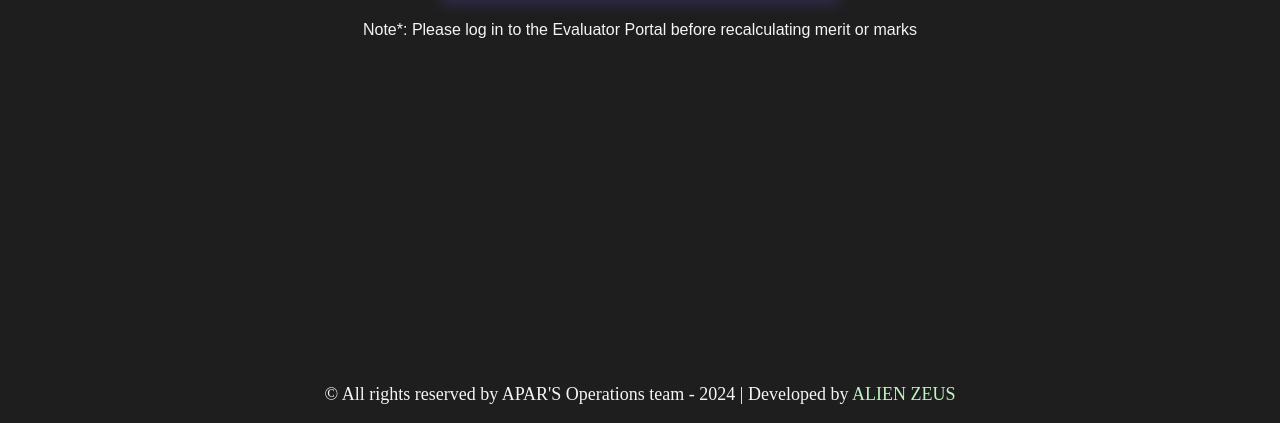
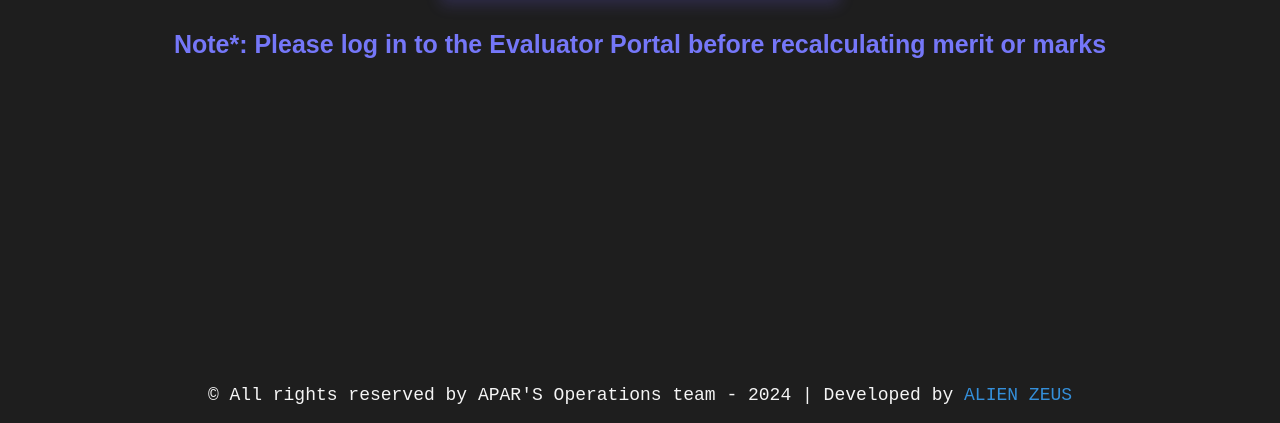
Before and after one commit to alienzeus/operations, a plain HTML site: page mark-recal.html in a window 1280 px wide. Shown: the part 377-800 px from the top of the page. Drawn offline with Linux system fonts and the light colour scheme.

Commit message:
Add files via upload

```diff
--- a/style.css
+++ b/style.css
@@ -79,8 +79,16 @@ body.dark-mode {
     text-decoration: underline;
 }
 
+p.note {
+    font-family: Arial, Helvetica, sans-serif;
+    font-size: 25px;
+    color: #7577f8;
+    font-weight: bold;
+    text-shadow: #f1f1f1;
+}
+
 footer {
-    font-family: 'Times New Roman', Times, serif;
+    font-family: 'Courier New', Courier, monospace;
     font-size: 18px;
     color: whitesmoke;
     position: fixed;
@@ -92,5 +100,5 @@ footer {
 
 a.credit {
     text-decoration: none;
-    color: #bff5c2;
+    color: #348fda;
 }
```
